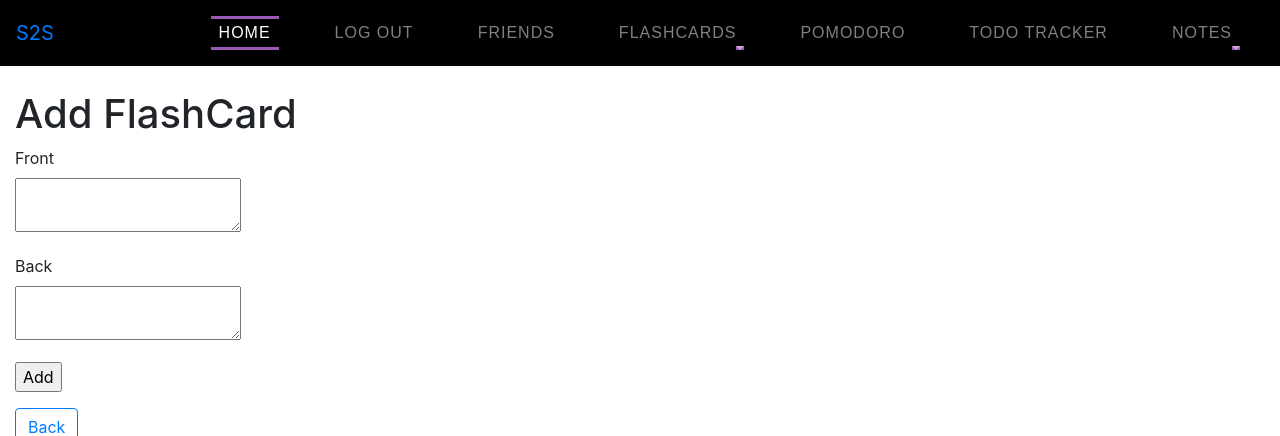
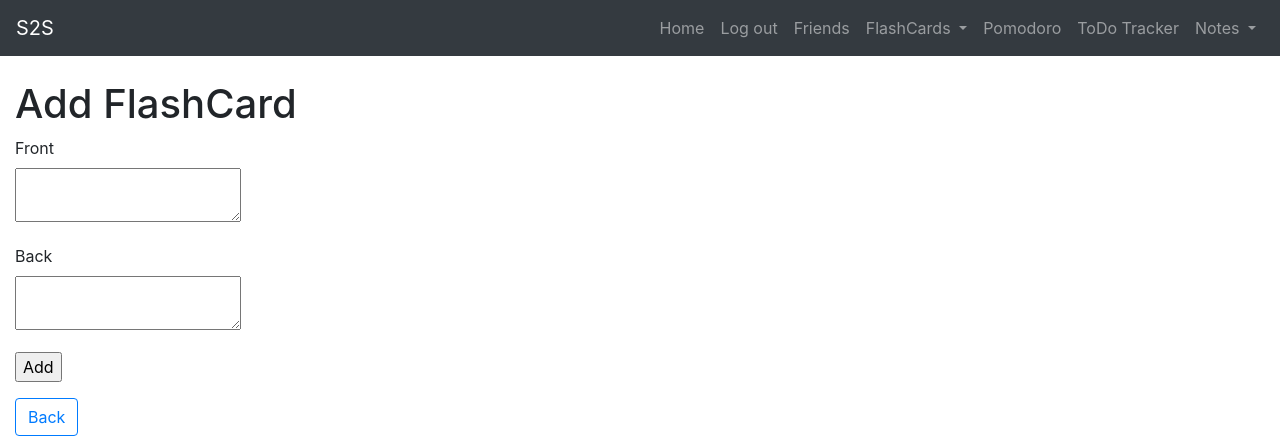
Before and after one commit to abdullahw1/Study2Success, a Flask app: page /add-flashcard in a window 1280 px wide. Shown: the top 436 px of the page. Run offline with Flask 2, Linux system fonts and the light colour scheme; the visitor is signed in with stand-in values (Sample User, id 1); some libraries are stand-ins or nearby versions.

Commit message:
Remove navbar style

```diff
--- a/app/myapp/static/base.css
+++ /dev/null
@@ -1,92 +0,0 @@
-/*  */
-
-.nav-background {
-    background-color: hsl(0, 0%, 0%);
-}
-
-@import url(https://fonts.googleapis.com/css?family=Raleway:400,500,800);
-.snip1217 {
-    font-family: 'Raleway', Arial, sans-serif;
-    text-align: center;
-    text-transform: uppercase;
-    font-weight: 500;
-    letter-spacing: 1px;
-}
-
-.snip1217 * {
-    -webkit-box-sizing: border-box;
-    box-sizing: border-box;
-    -webkit-transition: all 0.35s ease;
-    transition: all 0.35s ease;
-}
-
-.snip1217 li {
-    display: inline-block;
-    list-style: outside none none;
-    margin: 0.5em 1.5em;
-    padding: 0;
-}
-
-.snip1217 a {
-    padding: 0.3em 0;
-    color: rgba(255, 255, 255, 0.5);
-    position: relative;
-    text-decoration: none;
-    display: inline-block;
-}
-
-.snip1217 a:before,
-.snip1217 a:after {
-    height: 3px;
-    position: absolute;
-    content: '';
-    -webkit-transition: all 0.35s ease;
-    transition: all 0.35s ease;
-    background-color: #9b59b6;
-    width: 0;
-}
-
-.snip1217 a:before {
-    top: 0;
-    left: 0;
-}
-
-.snip1217 a:after {
-    bottom: 0;
-    right: 0;
-}
-
-.snip1217 a:hover,
-.snip1217 .current a {
-    color: #ffffff;
-}
-
-.snip1217 a:hover:before,
-.snip1217 .current a:before,
-.snip1217 a:hover:after,
-.snip1217 .current a:after {
-    width: 100%;
-}
-
-.snip1217 .my_dropdown {
-    background-color: #26292b;
-    padding: 30px 30px;
-    position: absolute;
-    top: 47px;
-    left: -110px;
-}
-
-.snip1217 .my_dropdown a {
-    padding: 10px 10px;
-}
-
-.dropdown-item:focus,
-.dropdown-item:hover {
-    background-color: transparent;
-}
-
-
-/*  */
-
-
-/* Pomodoro app */
--- a/app/myapp/templates/base.html
+++ b/app/myapp/templates/base.html
@@ -18,7 +18,7 @@
 <body>
     {% block nav %}
 
-    <nav class="nav-background navbar navbar-expand">
+    <nav class="nav-background navbar navbar-expand navbar-dark bg-dark">
         <a class="navbar-brand" href="/">S2S</a>
         <button class="navbar-toggler" type="button" data-toggle="collapse" data-target="#navbarSupportedContent" aria-controls="navbarSupportedContent" aria-expanded="false" aria-label="Toggle navigation">
             <span class="navbar-toggler-icon"></span>
```
